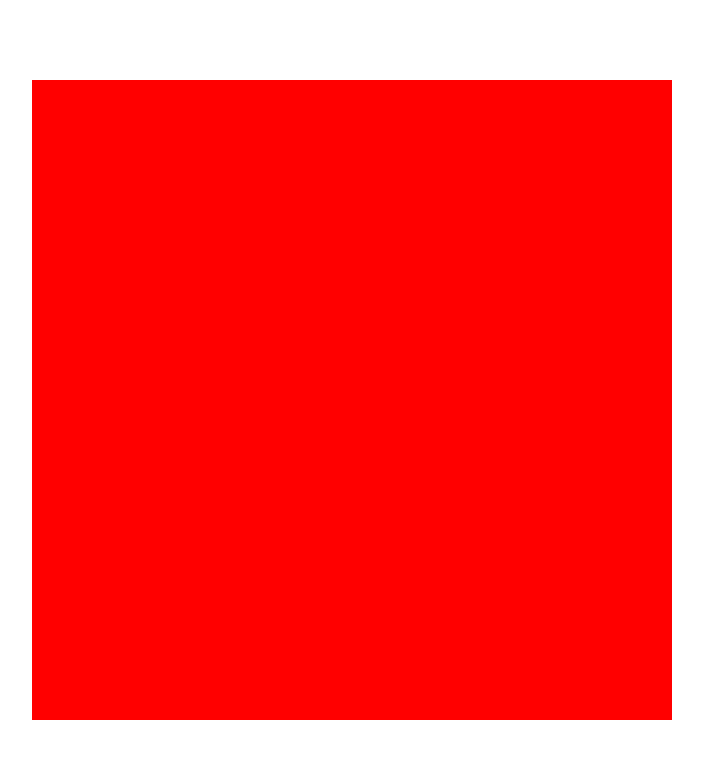
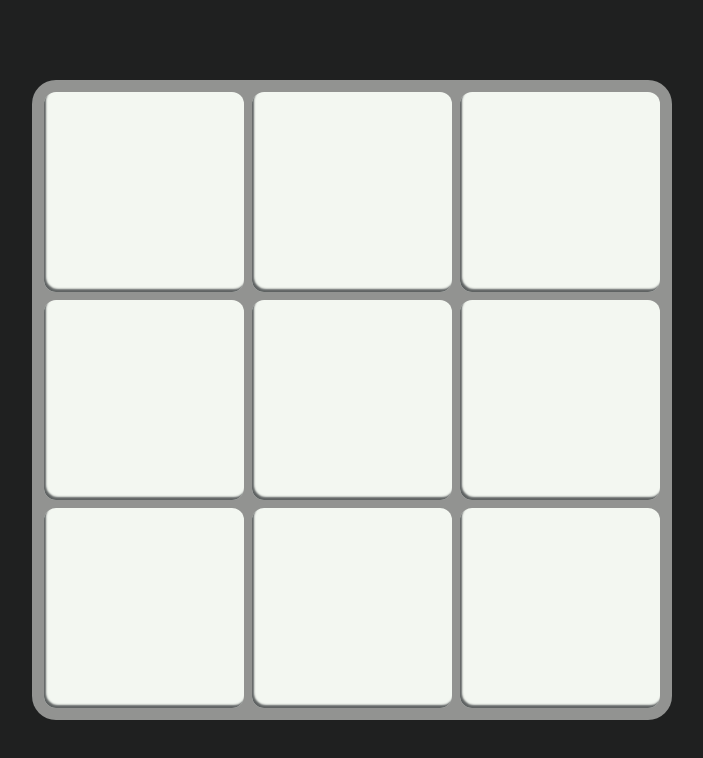
Before and after one commit to Luzefiru/odin-tic-tac-toe, a website: page src/index.html in a window 1280 px wide. Shown: the whole page, without its empty margins (288-991 px from the left). Drawn offline with Linux system fonts and the light colour scheme.

Commit message:
feat: finalize grid design

```diff
--- a/src/index.html
+++ b/src/index.html
@@ -10,7 +10,15 @@
 </head>
 <body>
   <main class="board">
-
+    <div class="board__cell"></div>
+    <div class="board__cell"></div>
+    <div class="board__cell"></div>
+    <div class="board__cell"></div>
+    <div class="board__cell"></div>
+    <div class="board__cell"></div>
+    <div class="board__cell"></div>
+    <div class="board__cell"></div>
+    <div class="board__cell"></div>
   </main>
 </body>
 </html>
--- a/src/style.css
+++ b/src/style.css
@@ -22,6 +22,7 @@ body {
   display: flex;
   align-items: center;
   justify-content: center;
+  background-color: var(--background);
 }
 
 .board {
@@ -32,13 +33,18 @@ body {
     "row3 row3 row3";
   width: 40rem;
   height: 40rem;
-  background-color: red;
+  background-color: var(--shadow);
+  border-radius: 24px;
+  gap: 0.5rem;
+  padding: 0.75rem;
 }
 
 .board__cell {
-  background-color: wheat;
-  height: 5rem;
-  width: 5rem;;
+  background-color: var(--surface);
+  width: 1fr;
+  height: 1fr;
+  border-radius: 12px;
+  box-shadow: inset 2px -3px 2px #5f6363;
 }
 
 .board__cell .cell--row1 {
```
